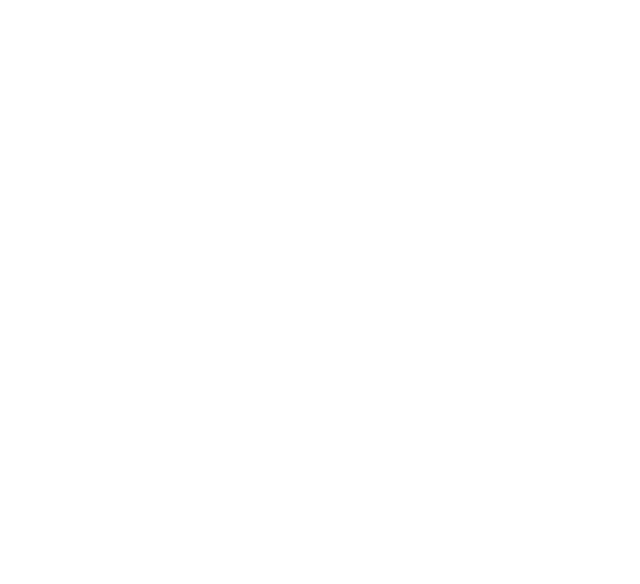
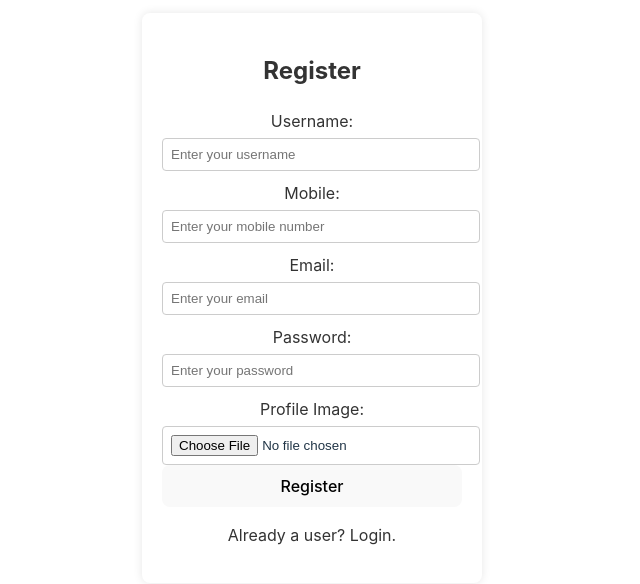
Before and after one commit to roshannoonoottil/Redux-CRUD, a React (Vite) app in the folder Clint/: page /signup in a window 1280 px wide. Before the commit this address had no page. Shown: the part 102-686 px from the top of the page, without its empty margins (328-968 px from the left). Built offline with nearby package versions, Linux system fonts and the light colour scheme.

Commit message:
2nd commit

```diff
--- a/Clint/src/App.jsx
+++ b/Clint/src/App.jsx
@@ -14,7 +14,7 @@ function App() {
       <Suspense>
         <Routes>
           <Route path="/login" element={<UserLogin />} />
-          <Route path="/register" element={<UserRegister />} />
+          <Route path="/signup" element={<UserRegister />} />
           <Route path="/admin" element={<AdminLogin />} />
         </Routes>
       </Suspense>
--- a/Clint/src/assets/Components/AdminLogin/AdminLogin.jsx
+++ b/Clint/src/assets/Components/AdminLogin/AdminLogin.jsx
@@ -23,11 +23,8 @@ function AdminLogin() {
     setErrors(validationErrors);
 
     if (Object.keys(validationErrors).length === 0) {
-      // Proceed with the admin login
+
       console.log("Admin logged in with:", { email, password });
-
-      // Add API call for login verification here
-      alert("Admin login successful!");
     }
   };
 
--- a/Clint/src/assets/Components/UserLogin/UserLogin.jsx
+++ b/Clint/src/assets/Components/UserLogin/UserLogin.jsx
@@ -23,11 +23,8 @@ function UserLogin() {
     setErrors(validationErrors);
 
     if (Object.keys(validationErrors).length === 0) {
-      // Submit the login data
+
       console.log("Logged in with:", { email, password });
-
-      // You can add the API call to submit data here
-      alert("Login successful!");
     }
   };
 
--- a/Clint/src/assets/Components/UserRegister/UserRegister.css
+++ b/Clint/src/assets/Components/UserRegister/UserRegister.css
@@ -32,6 +32,6 @@
     background-color: #0056b3;
   }
 
-  h2,label{
+  h2,label,p{
     color: #333;
   }
--- a/Clint/src/assets/Components/UserRegister/UserRegister.jsx
+++ b/Clint/src/assets/Components/UserRegister/UserRegister.jsx
@@ -1,7 +1,10 @@
 import React, { useState } from 'react';
 import './UserRegister.css'
+import {useNavigate} from 'react-router-dom'
 
 function UserRegister() {
+
+    const navigate = useNavigate();
     const [userName, setUserName] = useState("");
     const [mobile, setMobile] = useState("");
     const [email, setEmail] = useState("");
@@ -24,7 +27,10 @@ function UserRegister() {
       const validationErrors = {};
       if (!userName) validationErrors.userName = "Username is required";
       if (mobile.length !== 10) validationErrors.mobile = "Mobile number must be 10 digits";
-      if (!email.includes("@")) validationErrors.email = "Invalid email format";
+      if (!email) { validationErrors.email = "Email is required";
+      }else if(!/^[^\s@]+@[^\s@]+\.[^\s@]+$/.test(email)){
+        validationErrors.email = "Invalid email address";
+      }
       if (password.length < 6) validationErrors.password = "Password must be at least 6 characters";
       if (!image) validationErrors.image = "Profile image is required";
 
@@ -46,11 +52,14 @@ function UserRegister() {
           image,
         });
 
-        // Submit formData to your API here
 
         alert("Registration successful!");
       }
     };
+
+    const handleLogin = () => {
+      navigate('/login');
+  };
 
     return (
       <div className="simple-register-form">
@@ -104,6 +113,8 @@ function UserRegister() {
           {errors.image && <p style={{ color: "red" }}>{errors.image}</p>}
 
           <button type="submit">Register</button>
+          <br />
+          <p onClick={handleLogin} style={{cursor:'pointer'}}>Already a user? Login.</p>
         </form>
       </div>
     );
```
